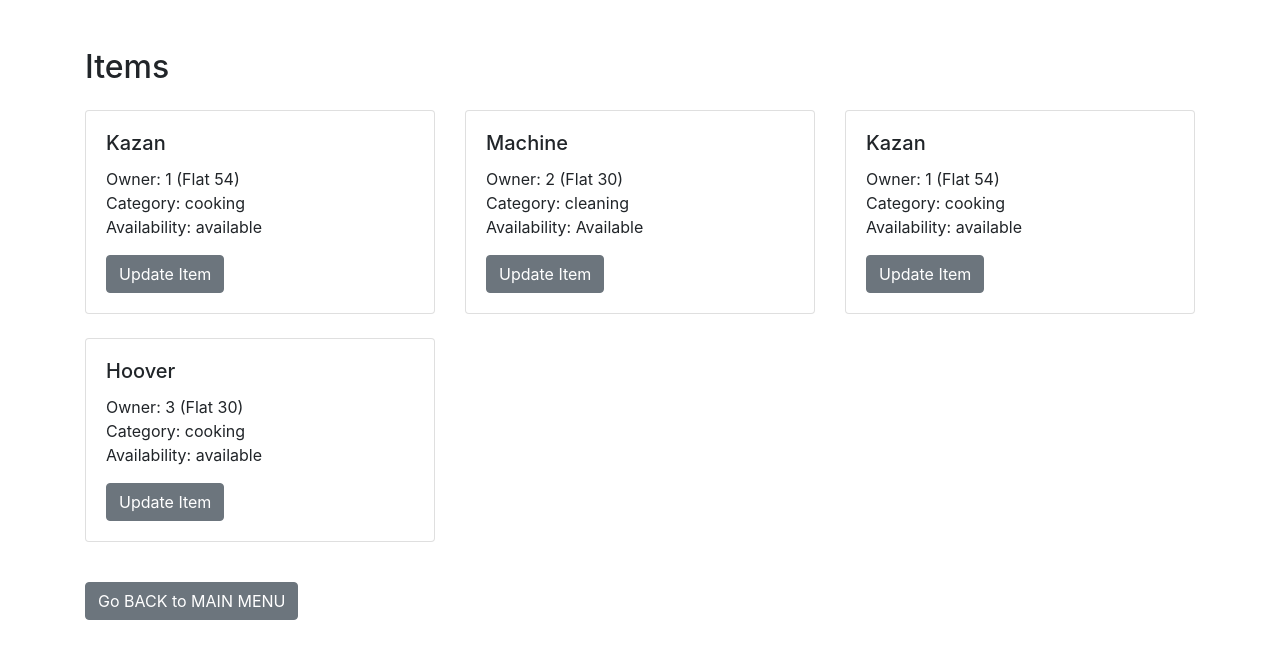
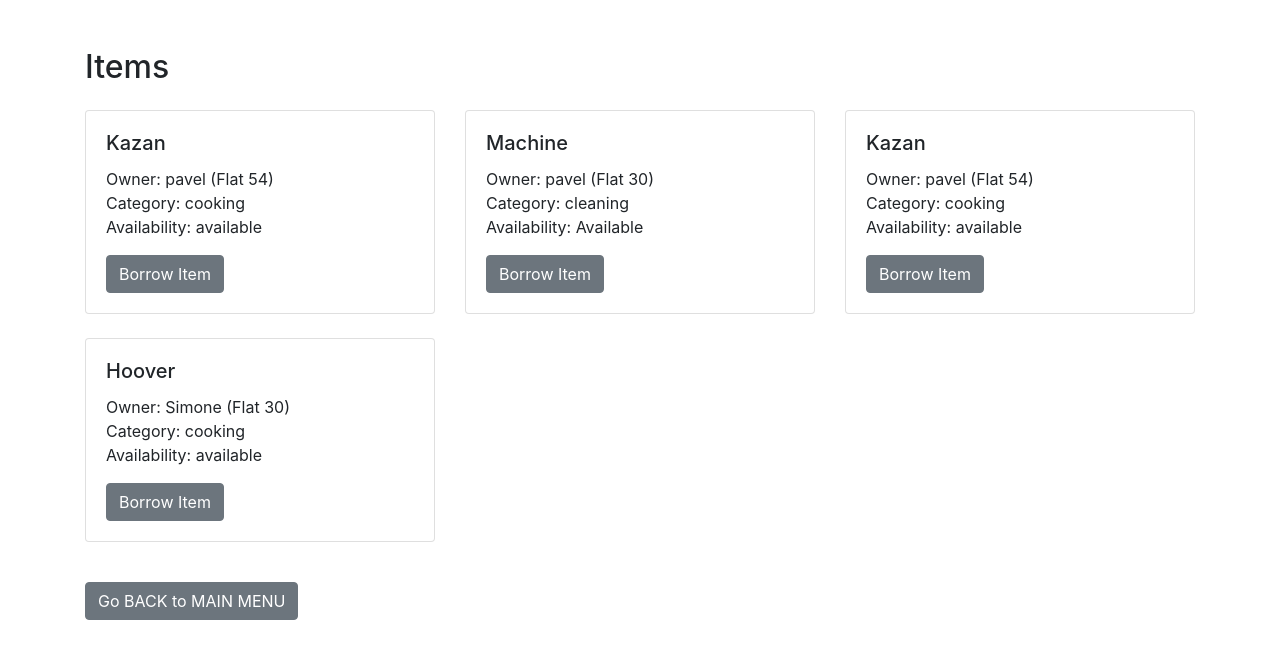
Before and after one commit to pgrach/SquareTools, a Flask app: page /items in a window 1280 px wide. Shown: the top 659 px of the page. Run offline with Flask 3, Linux system fonts and the light colour scheme; data comes from the database, SQL or seed files in the repository; both versions use the stored data as it was after the commit; some libraries are stand-ins or nearby versions.

Commit message:
Borrow/Available buttons added. Commit before major rewire

```diff
--- a/main.py
+++ b/main.py
@@ -73,8 +73,15 @@ def view_members():
 @app.route("/items")
 def view_items():
   conn, cursor = get_db_connection()
-  cursor.execute("SELECT * FROM items")
+
+  # Join items table with members table to get the fname for each item's owner
+  cursor.execute("""
+SELECT items.*, members.fname
+FROM items
+JOIN members ON items.memberID = members.memberID
+""")
   items = cursor.fetchall()
+#   print(items) #checking if JOIN works and defining the order
   conn.close()
   return render_template("items.html", items=items)
 
--- a/templates/delete.html
+++ b/templates/delete.html
@@ -3,7 +3,7 @@
 
 <head>
     <meta charset="UTF-8">
-    <meta name="viewport" content="width=device-width, initial-scale=1.0">
+    <meta name="viewport" content="width=device-width, initial-scale=1, shrink-to-fit=no">
     <title>Delete</title>
 </head>
 
--- a/templates/items.html
+++ b/templates/items.html
@@ -4,9 +4,9 @@
 <head>
     <meta charset="UTF-8">
     <meta http-equiv="X-UA-Compatible" content="IE=edge">
-    <meta name="viewport" content="width=device-width, initial-scale=1.0">
+    <meta name="viewport" content="width=device-width, initial-scale=1, shrink-to-fit=no">
     <!-- Bootstrap CSS -->
-    <link rel="stylesheet" href="https://maxcdn.bootstrapcdn.com/bootstrap/4.5.2/css/bootstrap.min.css">
+    <link rel="stylesheet" href="https://cdn.jsdelivr.net/npm/bootstrap@4.5.3/dist/css/bootstrap.min.css" integrity="sha384-TX8t27EcRE3e/ihU7zmQxVncDAy5uIKz4rEkgIXeMed4M0jlfIDPvg6uqKI2xXr2" crossorigin="anonymous">
     <title>Items</title>
 </head>
 
@@ -23,14 +23,18 @@
                     <div class="card-body">
                         <h5 class="card-title">{{ item[4] }}</h5> <!-- Item Name -->
                         <p class="card-text">
-                            Owner: {{ item[2] }} (Flat {{ item[1] }})<br>
+                            Owner: {{ item[8] }} (Flat {{ item[1] }})<br>
                             Category: {{ item[3] }}<br>
                             Availability: {{ item[5] }}
                             {% if item[5] == "Borrowed" %}
                             <br>Borrowed By: {{ item[6] }} (Flat {{ item[7] }})
                             {% endif %}
                         </p>
-                        <button class="btn btn-secondary" onclick="toggleUpdateForm({{ loop.index }})">Update Item</button>
+                        {% if item[5] == "Borrowed" %}
+                        <button class="btn btn-secondary" onclick="toggleUpdateForm({{ loop.index }})">Return Item</button>
+                        {% else %}
+                        <button class="btn btn-secondary" onclick="toggleUpdateForm({{ loop.index }})">Borrow Item</button>
+                        {% endif %}
                     </div>
 
                     <!-- Update form hidden by default -->
@@ -40,7 +44,7 @@
                             <div class="form-group">
                                 <label for="availability-{{ loop.index }}">Availability:</label>
                                 <select class="form-control" name="availability" id="availability-{{ loop.index }}">
-                                    <option value="available">Available</option>
+                                    <option value="Available">Available</option>
                                     <option value="Borrowed">Borrowed</option>
                                 </select>
                             </div>
@@ -95,9 +99,9 @@
     </script>
 
     <!-- Optional: jQuery library, Popper.js, and Bootstrap JS for some Bootstrap components like modals -->
-    <script src="https://ajax.googleapis.com/ajax/libs/jquery/3.5.1/jquery.min.js"></script>
-    <script src="https://cdnjs.cloudflare.com/ajax/libs/popper.js/1.16.0/umd/popper.min.js"></script>
-    <script src="https://maxcdn.bootstrapcdn.com/bootstrap/4.5.2/js/bootstrap.min.js"></script>
-</body>
+    <script src="https://code.jquery.com/jquery-3.5.1.slim.min.js" integrity="sha384-DfXdz2htPH0lsSSs5nCTpuj/zy4C+OGpamoFVy38MVBnE+IbbVYUew+OrCXaRkfj" crossorigin="anonymous"></script>
+    <script src="https://cdn.jsdelivr.net/npm/popper.js@1.16.1/dist/umd/popper.min.js" integrity="sha384-9/reFTGAW83EW2RDu2S0VKaIzap3H66lZH81PoYlFhbGU+6BZp6G7niu735Sk7lN" crossorigin="anonymous"></script>
+    <script src="https://cdn.jsdelivr.net/npm/bootstrap@4.5.3/dist/js/bootstrap.min.js" integrity="sha384-w1Q4orYjBQndcko6MimVbzY0tgp4pWB4lZ7lr30WKz0vr/aWKhXdBNmNb5D92v7s" crossorigin="anonymous"></script>
+  </body>
 
 </html>
--- a/templates/members.html
+++ b/templates/members.html
@@ -3,7 +3,7 @@
 <head>
   <meta charset="UTF-8">
   <meta http-equiv="X-UA-Compatible" content="IE=edge">
-  <meta name="viewport" content="width=device-width, initial-scale=1.0">
+  <meta name="viewport" content="width=device-width, initial-scale=1, shrink-to-fit=no">
   <title>Members</title>
 </head>
 <body>
```
Also changed, not shown: templates/add_items.html (+5 -5 lines), templates/index.html (+6 -6 lines), square_share.db.
